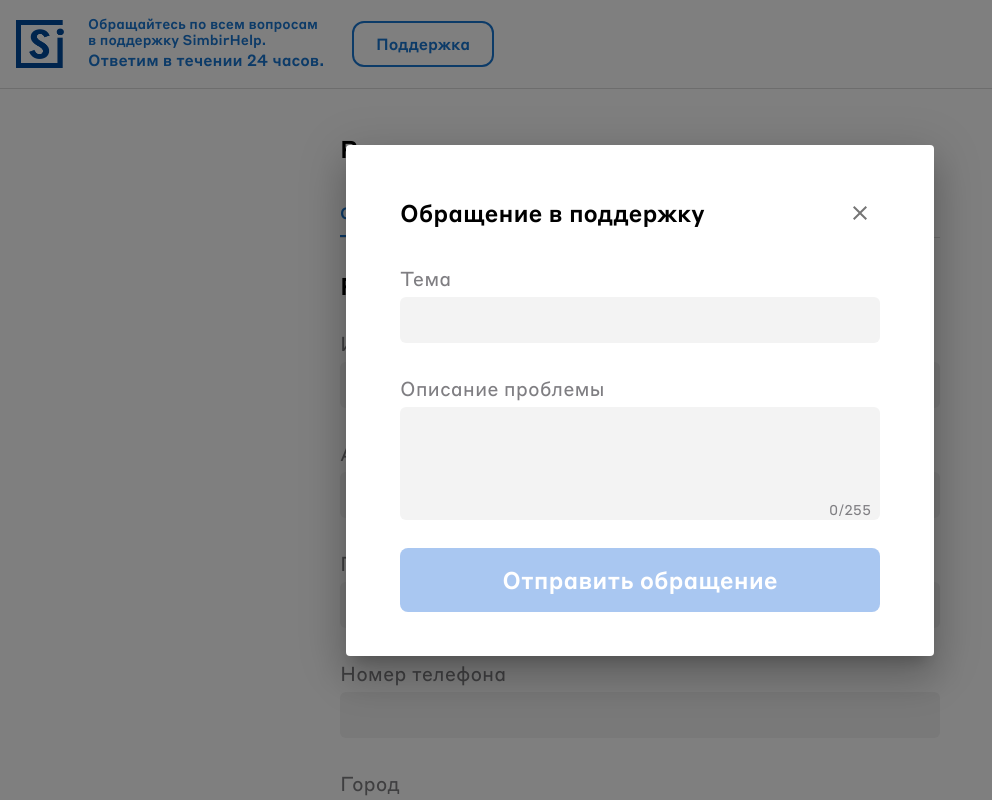
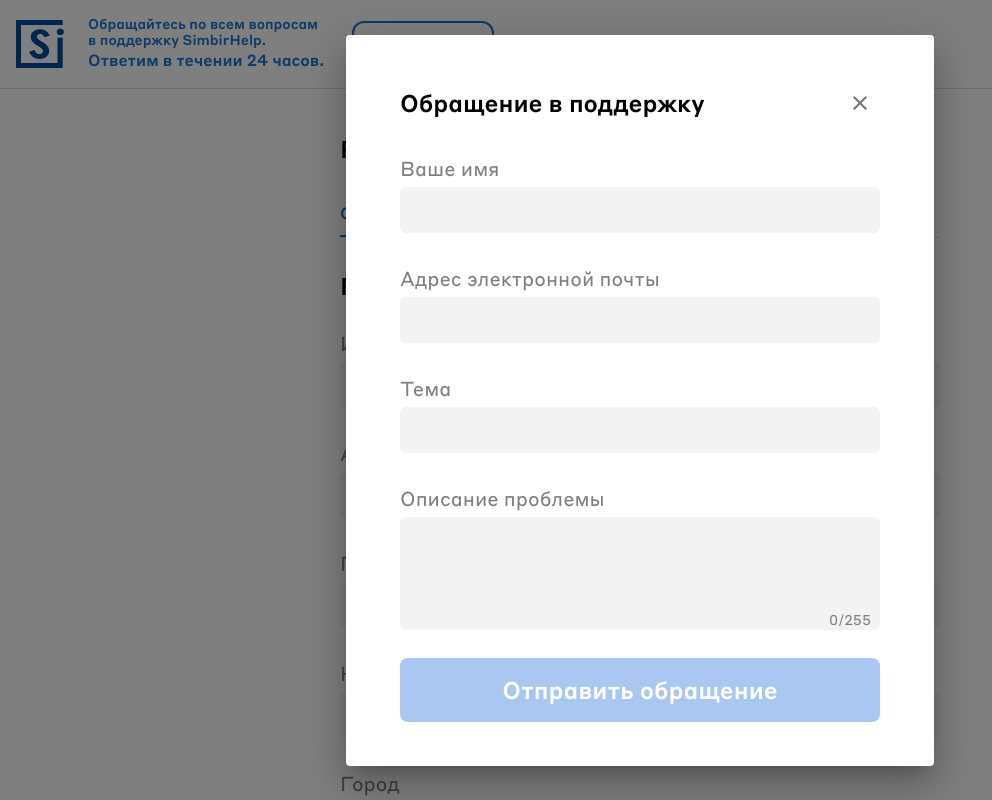
Before and after one commit to simbirsoft-anar-soltanov/nightcall-hackathon, a React (Create React App) app: page /entry/sign-up in a window 1280 px wide. Both pictures are taken after a click on the button "Поддержка". Shown: the top 800 px of the page, without its empty margins (0-992 px from the left). Built offline with nearby package versions, Linux system fonts and the light colour scheme; no server answers.

Commit message:
ref-feat(DEVELOPMENT-11): implemented supportTicket logic

```diff
--- a/package.json
+++ b/package.json
@@ -15,6 +15,7 @@
     "type:coverage": "type-coverage --detail"
   },
   "dependencies": {
+    "@emailjs/browser": "^3.10.0",
     "@emotion/react": "^11.10.4",
     "@emotion/styled": "^11.10.4",
     "@hookform/resolvers": "^2.9.10",
--- a/src/components/controls/Input/Input.tsx
+++ b/src/components/controls/Input/Input.tsx
@@ -14,6 +14,7 @@ const Input = ({
   maxRows,
   inputProps,
   helperText,
+  spellCheck,
   sx,
 }: tInputProps & TextFieldProps) => {
   const { root, rootTextArea } = useStyles();
@@ -24,7 +25,7 @@ const Input = ({
     <Box sx={styledBox}>
       {label && <Typography sx={styleLabel}>{label}</Typography>}
       <TextField
-        spellCheck={false}
+        spellCheck={spellCheck ?? false}
         classes={{ root: rows ? rootTextArea : root }}
         placeholder={placeholder}
         error={!!formError}
--- a/src/components/form/SupportForm/SupportForm.internals.ts
+++ b/src/components/form/SupportForm/SupportForm.internals.ts
@@ -1,18 +1,33 @@
 import * as yup from 'yup';
 import { yupFields } from 'utils/yupFields';
 
-const { themeOfTheAppeal, descriptionOfTheProblem } = yupFields;
+const {
+  supportForm: {
+    user_name,
+    user_email,
+    themeOfTheAppeal,
+    descriptionOfTheProblem,
+  },
+} = yupFields;
 
 const schema = yup
   .object({
+    user_name,
+    user_email,
     themeOfTheAppeal,
     descriptionOfTheProblem,
   })
   .required();
 
 const inputCollection = [
-  { name: 'themeOfTheAppeal', label: 'Тема' },
-  { name: 'descriptionOfTheProblem', label: 'Описание проблемы' },
+  { name: 'user_name', label: 'Ваше имя' },
+  { name: 'user_email', label: 'Адрес электронной почты' },
+  { name: 'themeOfTheAppeal', label: 'Тема', isSpellCheck: true },
+  {
+    name: 'descriptionOfTheProblem',
+    label: 'Описание проблемы',
+    isSpellCheck: true,
+  },
 ];
 
 const styledForm = {
--- a/src/components/form/SupportForm/SupportForm.tsx
+++ b/src/components/form/SupportForm/SupportForm.tsx
@@ -5,6 +5,10 @@ import { Typography, Box, IconButton } from '@mui/material';
 import CloseIcon from '@mui/icons-material/Close';
 import Input from 'components/controls/Input/Input';
 import { CustomSendButton } from 'components/controls/Button/Button';
+import { createSupportTicket } from 'utils/createSupportTicket';
+import { getTextAreaProps } from 'utils/getTextAreaProps';
+import { tAlert } from 'core/layout/DefaultLayout/components/Header/Header';
+import { ticketNumberGenerator } from 'utils/createTicketNumber';
 import {
   inputCollection,
   schema,
@@ -13,10 +17,14 @@ import {
 } from './SupportForm.internals';
 
 type tSupportFormProps = {
-  handleClose: MouseEventHandler<HTMLButtonElement>;
+  onHandleChangeAlert: (payload: tAlert) => void;
+  handleClose: VoidFunction;
 };
 
-const SupportForm: FC<tSupportFormProps> = ({ handleClose }) => {
+const SupportForm: FC<tSupportFormProps> = ({
+  onHandleChangeAlert,
+  handleClose,
+}) => {
   const {
     register,
     watch,
@@ -25,11 +33,21 @@ const SupportForm: FC<tSupportFormProps> = ({ handleClose }) => {
   } = useForm<FieldValues>({
     resolver: yupResolver(schema),
     mode: 'all',
+    defaultValues: {
+      ticket_number: ticketNumberGenerator(),
+    },
   });
 
-  const onSubmit = handleSubmit((data) => console.log('data', data));
+  const onSubmit = handleSubmit((data) => {
+    createSupportTicket(data, onHandleChangeAlert);
+    handleClose();
+  });
 
   const helperText = `${watch('descriptionOfTheProblem')?.length ?? 0}/255`;
+
+  const onClickCloseModal: MouseEventHandler<HTMLButtonElement> = () => {
+    handleClose();
+  };
 
   return (
     <>
@@ -38,21 +56,16 @@ const SupportForm: FC<tSupportFormProps> = ({ handleClose }) => {
         <IconButton
           data-test-id='buttonClose-addIntegration'
           aria-label='close'
-          onClick={handleClose}
+          onClick={onClickCloseModal}
         >
           <CloseIcon />
         </IconButton>
       </Box>
 
       <Box component='form' onSubmit={onSubmit} sx={styledForm}>
-        {inputCollection.map(({ name, label }) => {
-          const textAreaProps = name === 'descriptionOfTheProblem' && {
-            multiline: true,
-            rows: 4,
-            maxRows: 6,
-            inputProps: { maxLength: 255 },
-            helperText,
-          };
+        {inputCollection.map(({ name, label, isSpellCheck }) => {
+          const textAreaProps =
+            name === 'descriptionOfTheProblem' && getTextAreaProps(helperText);
 
           return (
             <Input
@@ -61,6 +74,7 @@ const SupportForm: FC<tSupportFormProps> = ({ handleClose }) => {
               label={label}
               formError={errors?.[name]?.message as string}
               register={register}
+              spellCheck={isSpellCheck}
               {...textAreaProps}
             />
           );
--- a/src/core/hooks/useModal.tsx
+++ b/src/core/hooks/useModal.tsx
@@ -1,6 +1,12 @@
 import { useState } from 'react';
 
-const useModal = () => {
+type tReturnUseModal = {
+  modal: boolean;
+  handleOpen: VoidFunction;
+  handleClose: VoidFunction;
+};
+
+const useModal = (): tReturnUseModal => {
   const [modal, setModal] = useState<boolean>(false);
 
   const handleOpen = () => setModal(true);
--- a/src/core/layout/DefaultLayout/components/Header/Header.tsx
+++ b/src/core/layout/DefaultLayout/components/Header/Header.tsx
@@ -1,7 +1,16 @@
-import { FC } from 'react';
+import { FC, useState, useEffect } from 'react';
 import Firebase from 'firebase/compat/app';
 import { Link, useNavigate } from 'react-router-dom';
-import { Box, Button, IconButton, Typography, Avatar } from '@mui/material';
+import {
+  Box,
+  Button,
+  IconButton,
+  Typography,
+  Avatar,
+  Alert,
+  AlertColor,
+} from '@mui/material';
+import SnackBar from 'components/indicators/SnackBar/SnackBar';
 import LogoutIcon from '@mui/icons-material/Logout';
 import useModal from 'core/hooks/useModal';
 import Dialog from 'components/controls/Dialog/Dialog';
@@ -22,6 +31,8 @@ type tHeaderProps = {
   user: UseUserType['user'];
 };
 
+export type tAlert = { status: string; title: string };
+
 const Header: FC<tHeaderProps> = ({
   firebase,
   loggedInUser,
@@ -30,6 +41,18 @@ const Header: FC<tHeaderProps> = ({
   const navigate = useNavigate();
 
   const { modal: isModalOpen, handleOpen, handleClose } = useModal();
+
+  const [alert, setAlert] = useState<tAlert | null>(null);
+
+  const onHandleChangeAlert = (payload: tAlert) => setAlert(payload);
+
+  useEffect(() => {
+    const clearAlert = setTimeout(() => setAlert(null), 5000);
+
+    return () => {
+      clearTimeout(clearAlert);
+    };
+  }, [alert]);
 
   const { header, headerContainer, logo, userBlock, userName } = useStyles();
 
@@ -89,9 +112,18 @@ const Header: FC<tHeaderProps> = ({
           {isModalOpen && (
             <Dialog open={isModalOpen} onClose={handleClose}>
               <Box sx={sxSupportWrap}>
-                <SupportForm handleClose={handleClose} />
+                <SupportForm
+                  onHandleChangeAlert={onHandleChangeAlert}
+                  handleClose={handleClose}
+                />
               </Box>
             </Dialog>
+          )}
+
+          {alert?.status && (
+            <SnackBar>
+              <Alert severity={alert.status as AlertColor}>{alert.title}</Alert>
+            </SnackBar>
           )}
         </Box>
       </Box>
--- /dev/null
+++ b/src/utils/createSupportTicket.ts
@@ -0,0 +1,39 @@
+import { FieldValues } from 'react-hook-form';
+import emailjs from '@emailjs/browser';
+import { tAlert } from 'core/layout/DefaultLayout/components/Header/Header';
+
+export const createSupportTicket = (
+  data: FieldValues,
+  onHandleChangeAlert: (payload: tAlert) => void,
+) => {
+  console.log('data', data);
+
+  const mailAboutCreateTicket = emailjs.send(
+    'service_fisxvc9',
+    'template_atbnxru',
+    data,
+    'Tpzx2DPdMLgpZGiO7',
+  );
+
+  const mailAboutNewAppealForAdmin = emailjs.send(
+    'service_fisxvc9',
+    'template_gktmje8',
+    data,
+    'Tpzx2DPdMLgpZGiO7',
+  );
+
+  Promise.all([mailAboutCreateTicket, mailAboutNewAppealForAdmin]).then(
+    () => {
+      onHandleChangeAlert({
+        status: 'success',
+        title: 'Заявка успешно создана',
+      });
+    },
+    () => {
+      onHandleChangeAlert({
+        status: 'error',
+        title: 'Не удалось создать заявку',
+      });
+    },
+  );
+};
--- /dev/null
+++ b/src/utils/createTicketNumber.ts
@@ -0,0 +1,7 @@
+export const ticketNumberGenerator = () => {
+  const letters = ['a', 'b', 'c', 'd', 'e', 'f', 'g', 'h'];
+  const randomLetter = Math.floor(Math.random() * letters.length);
+  const numbers = Math.floor(Math.random() * 100000);
+
+  return letters[randomLetter].toUpperCase() + numbers;
+};
--- /dev/null
+++ b/src/utils/getTextAreaProps.ts
@@ -0,0 +1,7 @@
+export const getTextAreaProps = (helperText: string) => ({
+  multiline: true,
+  rows: 4,
+  maxRows: 6,
+  inputProps: { maxLength: 255 },
+  helperText,
+});
--- a/src/utils/yupFields.ts
+++ b/src/utils/yupFields.ts
@@ -32,6 +32,11 @@ export const yupFields = {
   people_count: yup.number().typeError('Введите число').notRequired(),
   aboutSelf: yup.string().required('Укажите деятельность организации'),
 
-  themeOfTheAppeal: yup.string().required('Укажите тему обращения'),
-  descriptionOfTheProblem: yup.string().required('Опишите проблему'),
+  supportForm: {
+    user_name: yup.string(),
+    ticket_number: yup.string(),
+    user_email: yup.string().email().required('Введите почту'),
+    themeOfTheAppeal: yup.string().required('Укажите тему обращения'),
+    descriptionOfTheProblem: yup.string().required('Опишите проблему'),
+  },
 };
```
Also changed, not shown: 1 other file (tests, documents, lock files or other folders).
